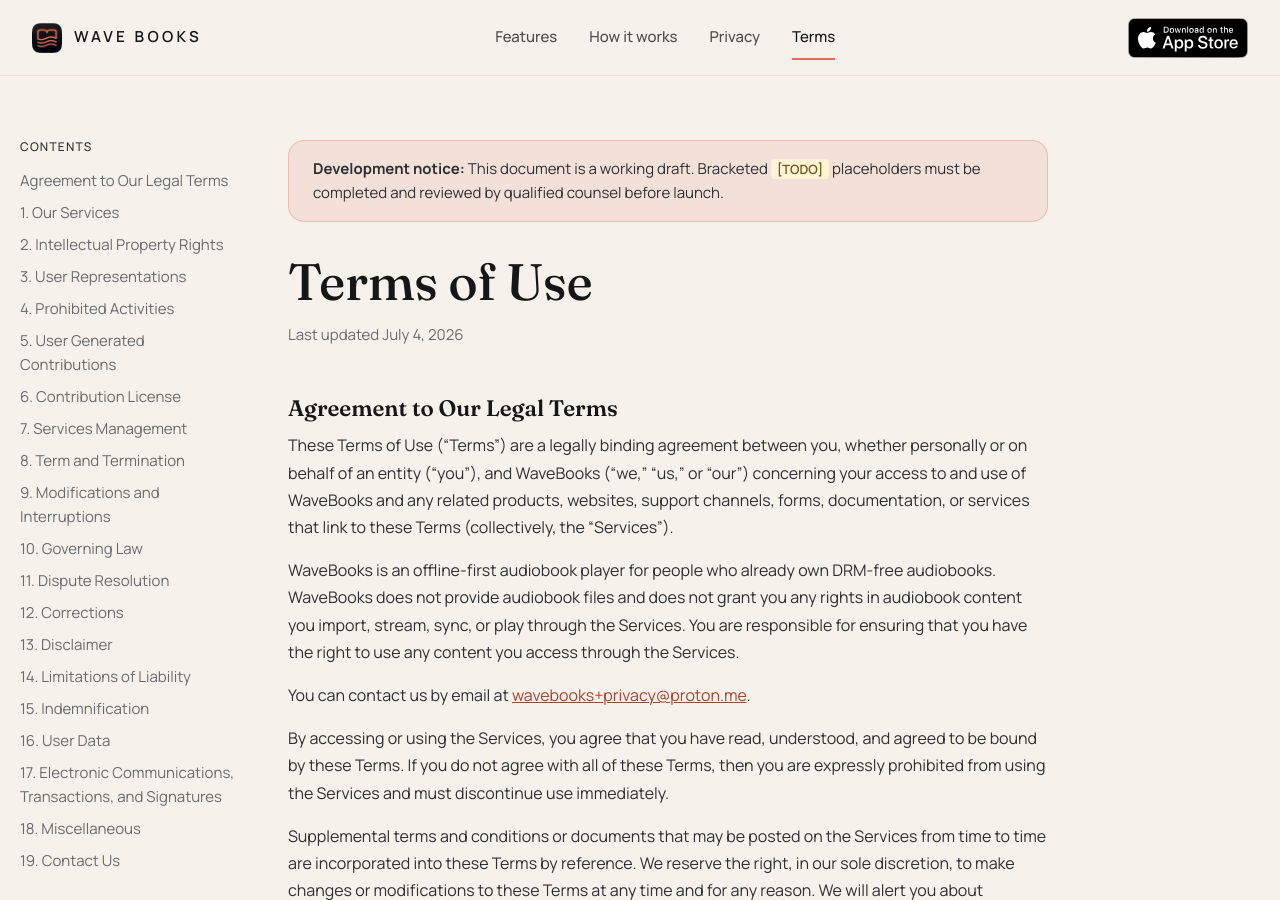
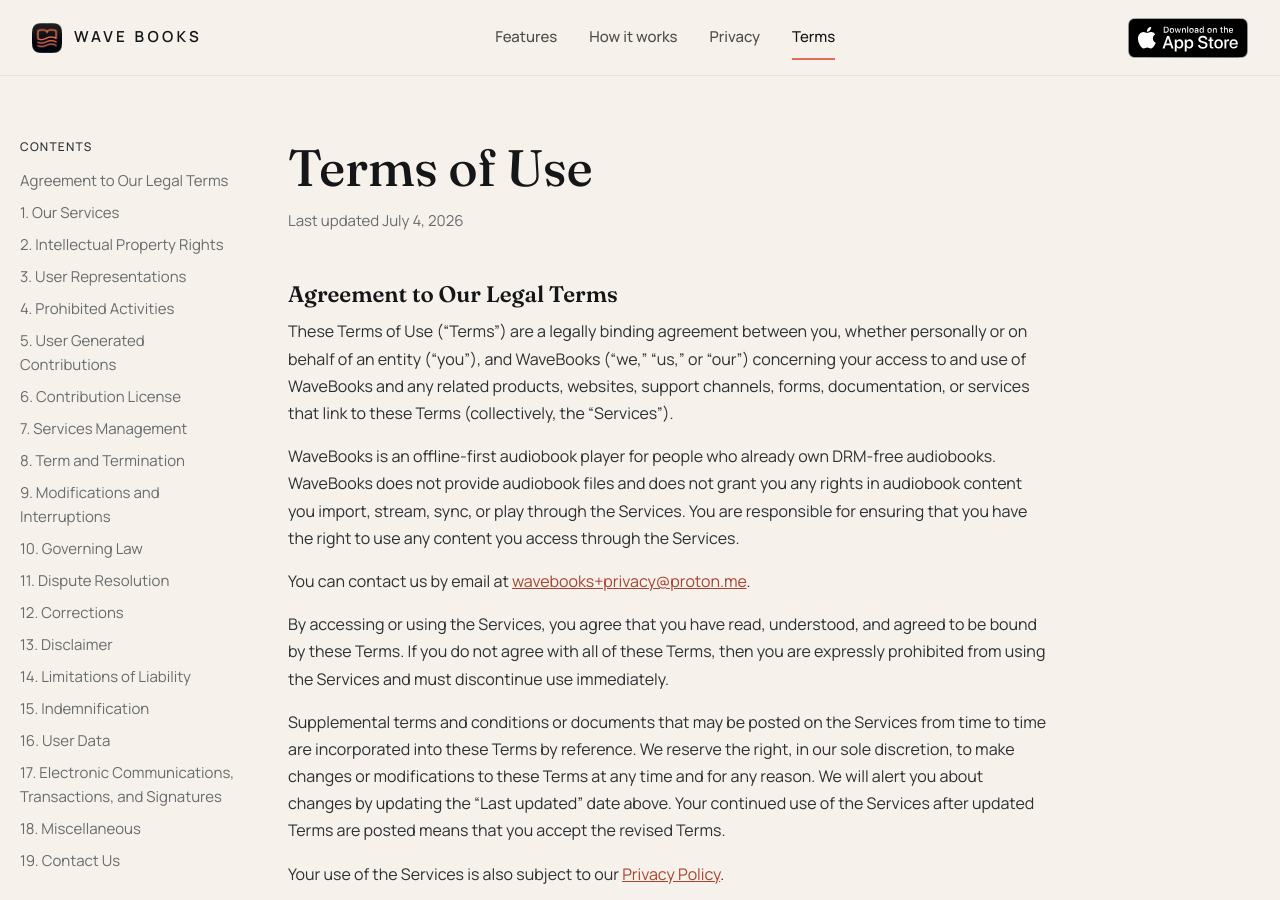
Before and after one commit to migueloruiz/WaveBooksLanding, a Jekyll site: the page built from pages/terms.md, in a window 1280 px wide and 900 px high. Built offline with Jekyll 4.4.1, drawn with Linux system fonts in a browser that asks for light colours.

Commit message:
Remove development notice from legal pages
Co-Authored-By: Claude Opus 4.8 <noreply@anthropic.com>

```diff
--- a/_layouts/legal.html
+++ b/_layouts/legal.html
@@ -15,9 +15,6 @@ layout: base
       {% endfor %}
     </nav>
     <article class="legal-content">
-      <div class="legal-notice">
-        <strong>Development notice:</strong> This document is a working draft. Bracketed <span class="legal-placeholder">[TODO]</span> placeholders must be completed and reviewed by qualified counsel before launch.
-      </div>
       {{ content }}
     </article>
   </div>
```
